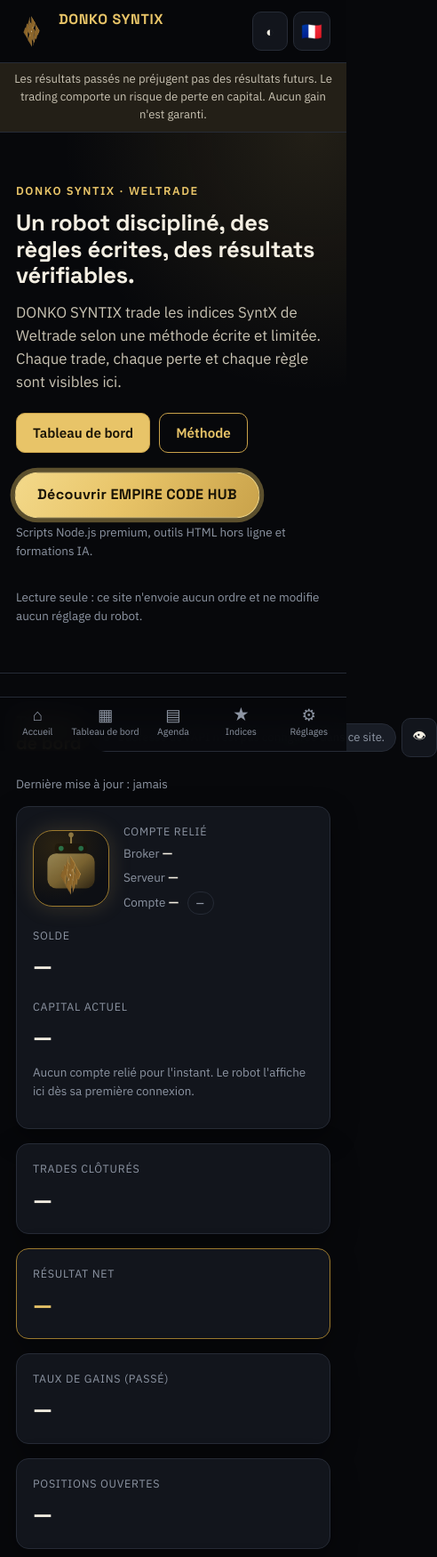
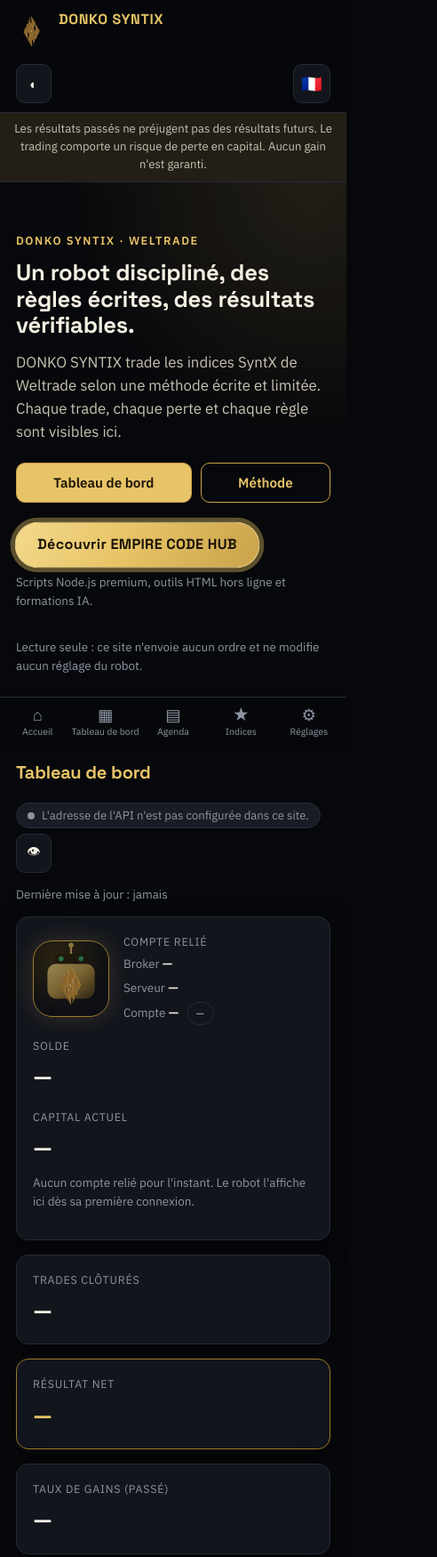
Before and after one commit to Donko-dev/donkoquantsyntix, a plain HTML site: page index.html in a window 390 px wide. Shown: the top 1750 px of the page at 89% size, 492 px wide, since content can reach past the window. Drawn offline with Linux system fonts and the light colour scheme; no server answers.

Commit message:
Add files via upload

```diff
--- a/site.css
+++ b/site.css
@@ -308,3 +308,21 @@ body.locked { overflow: hidden; }
   .bottom-nav a small { font-size: .66rem; }
   .bottom-nav a.active { color: var(--gold); }
 }
+
+/* ===== Responsive : rien ne dépasse la largeur du téléphone ===== */
+html, body { max-width: 100%; }
+img, svg, video { max-width: 100%; height: auto; }
+.wrap, .card, .wrap > *, .grid > * { min-width: 0; max-width: 100%; }
+.header-row { flex-wrap: wrap; min-width: 0; }
+.header-tools { flex-wrap: wrap; justify-content: flex-end; min-width: 0; }
+.pill { white-space: normal; max-width: 100%; min-width: 0; line-height: 1.3; text-align: left; }
+.grid-2, .grid-3, .grid-4 { grid-template-columns: repeat(auto-fit, minmax(min(100%, 220px), 1fr)); }
+@media (max-width: 600px) {
+  .grid-2, .grid-3, .grid-4 { grid-template-columns: minmax(0, 1fr); }
+  .btn-row > * { flex: 1 1 auto; }
+  .account-head { flex-wrap: wrap; }
+}
+@media (max-width: 600px) {
+  .header-row > .header-tools { flex: 1 1 100%; justify-content: space-between; }
+  .footer-links { flex-direction: column; align-items: center; }
+}
```
